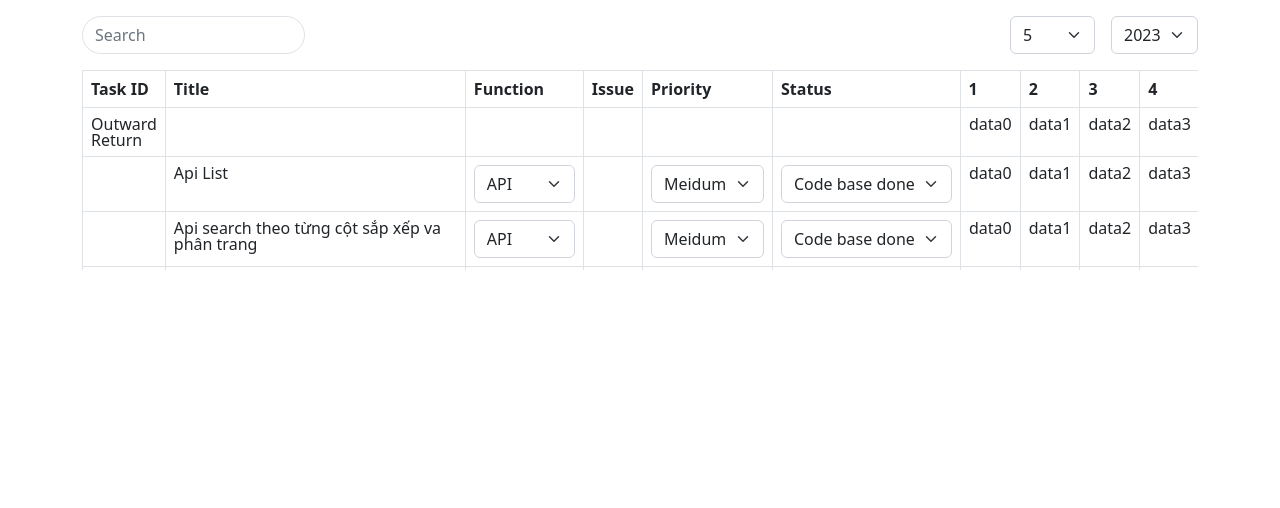
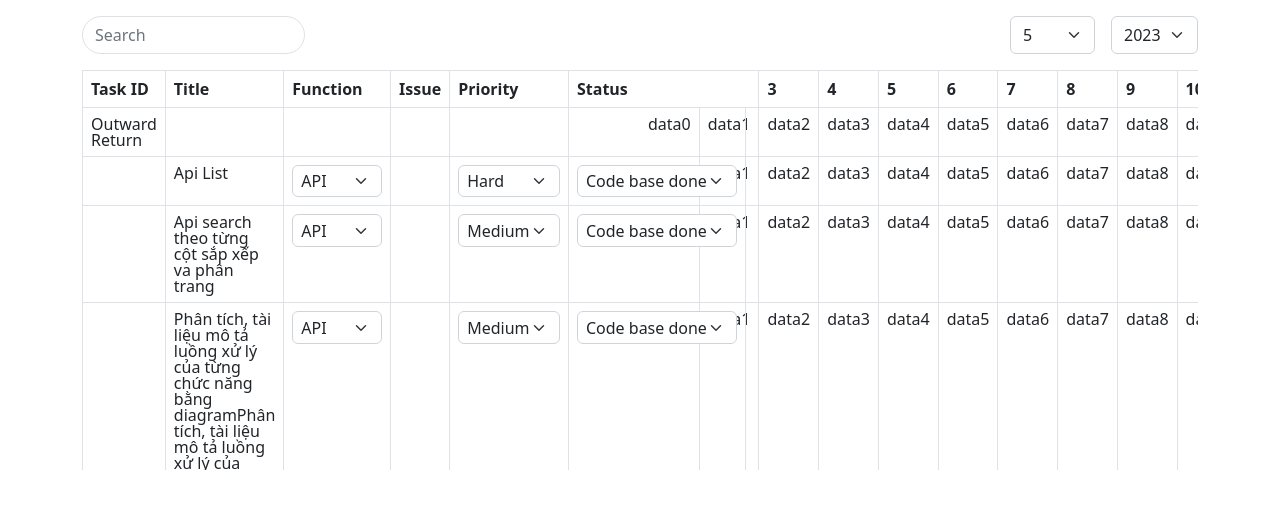
Before and after one commit to NguyenLang97/table, a React (Create React App) app: page / in a window 1280 px wide. Shown: the top 508 px of the page. Built offline with nearby package versions, Linux system fonts and the light colour scheme.

Commit message:
fix width

```diff
--- a/src/component/Table.jsx
+++ b/src/component/Table.jsx
@@ -38,7 +38,7 @@ function Table() {
           Function: 'API',
           Issue: '',
           Status: 'Code base done',
-          Priority: 'Meidum'
+          Priority: 'Hard'
         },
         {
           id: '2a',
@@ -46,7 +46,7 @@ function Table() {
           Function: 'API',
           Issue: '',
           Status: 'Code base done',
-          Priority: 'Meidum'
+          Priority: 'Medium'
         },
         {
           id: '3a',
@@ -55,7 +55,7 @@ function Table() {
           Function: 'API',
           Issue: '',
           Status: 'Code base done',
-          Priority: 'Meidum'
+          Priority: 'Medium'
         }
       ]
     },
@@ -169,7 +169,7 @@ function Table() {
 
   const tableCellPriority = [
     {
-      Priority: 'Meidum'
+      Priority: 'Medium'
     },
     {
       Priority: 'Hard'
@@ -256,7 +256,7 @@ function Table() {
         </div>
       </div>
       <div className='content d-flex'>
-        <div>
+        <div className='content-left'>
           <table
             id='table-left'
             className={`table table-left table-bordered position-relative ${
@@ -391,7 +391,7 @@ function Table() {
             </tbody>
           </table>
         </div>
-        <div className='wrapper table-responsive' onScroll={handleScroll}>
+        <div className='content-right wrapper table-responsive' onScroll={handleScroll}>
           <table
             className={`table table-right table-bordered ${
               scrollPosition > 0 ? 'table-scroll' : ''
--- a/src/component/table.css
+++ b/src/component/table.css
@@ -15,14 +15,19 @@
   margin-top: 16px;
 }
 .content {
-  height: 200px;
+  height: 400px;
   overflow: hidden;
   margin-top: 16px;
 }
 
+.content-left,
+.content-right {
+  width: 50%;
+}
+
 .table-right,
 .table-left {
-  height: 200px;
+  width: 50%;
 }
 .table-right {
   border-left: 0px solid transparent !important;
@@ -103,10 +108,14 @@ th.table-cell {
 }
 
 .table-cell--title {
-  min-width: 300px;
+  /* min-width: 300px; */
 }
 
 .table-cell--status,
 .table-cell--priority {
   width: auto !important;
 }
+
+.content .form-select {
+  padding: 0.2rem 1.8rem 0.2rem 0.5rem !important;
+}
```
